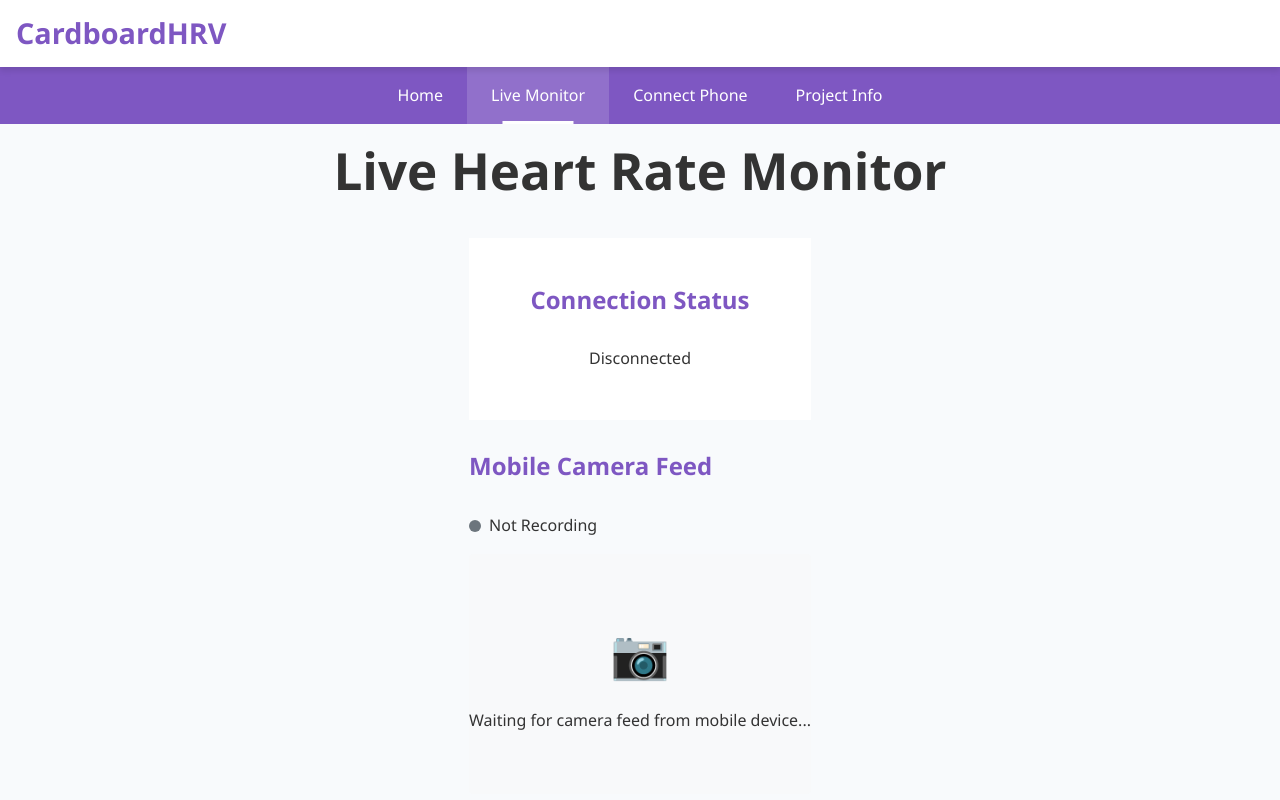
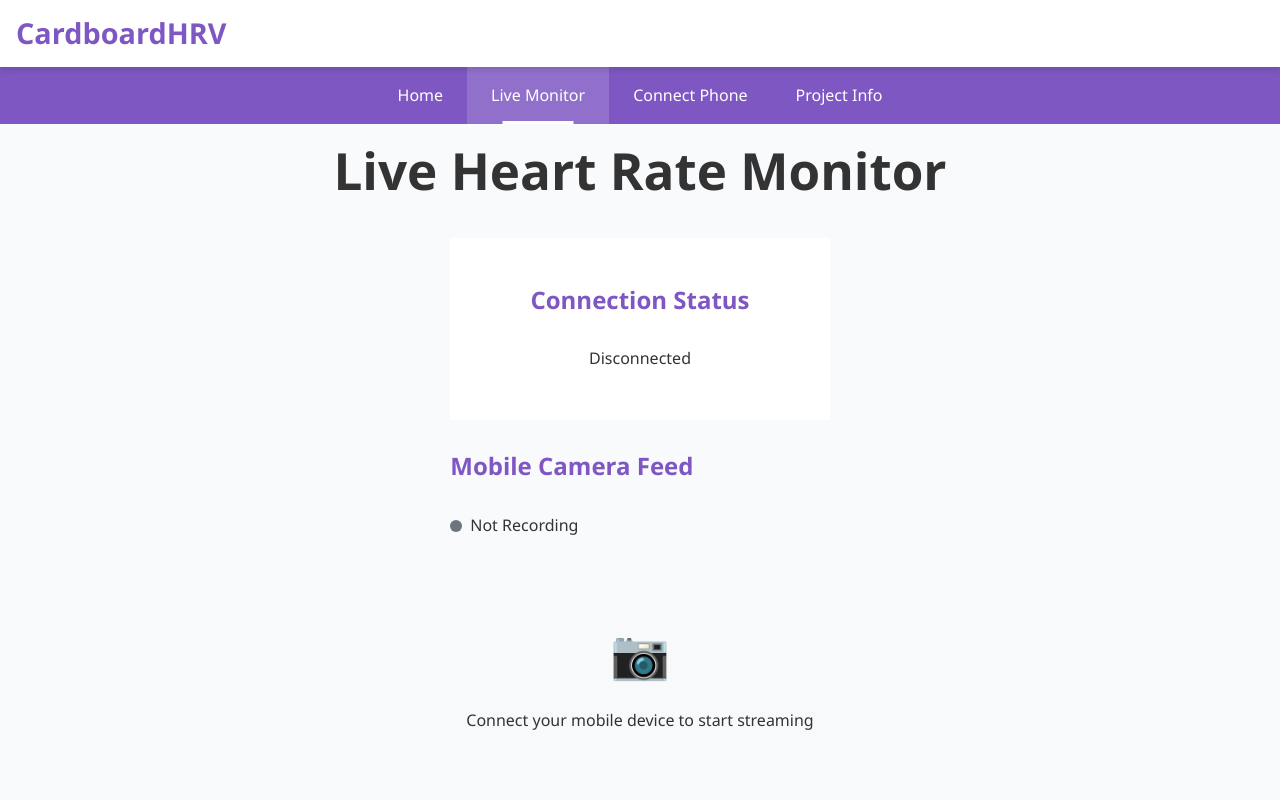
Before and after one commit to farooq-8627/cardboardhrv, a React (Vite) app: page /monitor in a window 1280 px wide. Shown: the top 800 px of the page. Built offline with nearby package versions, Linux system fonts and the light colour scheme; no server answers; the database is empty; sample sign-in values are in the browser's storage.

Commit message:
Fix video feed display: - Increase frame sending frequency and quality - Improve camera feed container styling - Add better error handling - Add debugging logs for frame reception

```diff
--- a/src/components/ConnectMobile.jsx
+++ b/src/components/ConnectMobile.jsx
@@ -119,15 +119,18 @@ function ConnectMobile() {
 				rawData: redAvg,
 			});
 
-			// Send camera frame (every ~10 frames)
-			if (Math.random() < 0.1) {
+			// Send camera frame more frequently (every 3-4 frames)
+			if (Math.random() < 0.3) {
 				const smallCanvas = document.createElement("canvas");
 				const smallCtx = smallCanvas.getContext("2d");
-				smallCanvas.width = 160;
-				smallCanvas.height = 120;
+				smallCanvas.width = 320; // Increased resolution
+				smallCanvas.height = 240;
 				smallCtx.drawImage(video, 0, 0, smallCanvas.width, smallCanvas.height);
-				const frameDataUrl = smallCanvas.toDataURL("image/jpeg", 0.5);
+				const frameDataUrl = smallCanvas.toDataURL("image/jpeg", 0.7); // Better quality
+
+				// Send frame both through context and connection service
 				handleCameraFrame({ imageData: frameDataUrl, timestamp: Date.now() });
+				connectionService.sendCameraFrame(frameDataUrl);
 			}
 
 			processingRef.current = false;
@@ -150,8 +153,15 @@ function ConnectMobile() {
 			streamRef.current = stream;
 
 			video.onloadedmetadata = () => {
-				video.play();
+				video.play().catch((error) => {
+					console.error("Error playing video:", error);
+				});
 				processFrame();
+			};
+
+			// Add error handling for video
+			video.onerror = (error) => {
+				console.error("Video error:", error);
 			};
 		},
 		[processFrame]
--- a/src/components/LiveMonitor.jsx
+++ b/src/components/LiveMonitor.jsx
@@ -250,6 +250,9 @@ function LiveMonitor() {
 									backgroundColor: "#f8f9fa",
 									borderRadius: "4px",
 									overflow: "hidden",
+									display: "flex",
+									alignItems: "center",
+									justifyContent: "center",
 								}}
 							>
 								{cameraFrame ? (
@@ -257,10 +260,14 @@ function LiveMonitor() {
 										src={cameraFrame}
 										alt="Camera Feed"
 										style={{
-											width: "100%",
-											height: "100%",
+											maxWidth: "100%",
+											maxHeight: "100%",
 											objectFit: "contain",
 											display: "block",
+										}}
+										onError={(e) => {
+											console.error("Error loading camera frame:", e);
+											e.target.style.display = "none";
 										}}
 									/>
 								) : (
@@ -271,6 +278,8 @@ function LiveMonitor() {
 											alignItems: "center",
 											justifyContent: "center",
 											height: "100%",
+											textAlign: "center",
+											padding: "1rem",
 										}}
 									>
 										<div
@@ -279,7 +288,11 @@ function LiveMonitor() {
 										>
 											📷
 										</div>
-										<p>Waiting for camera feed from mobile device...</p>
+										<p style={{ margin: 0 }}>
+											{connectionStatus === "connected"
+												? "Waiting for camera feed..."
+												: "Connect your mobile device to start streaming"}
+										</p>
 									</div>
 								)}
 
@@ -297,6 +310,7 @@ function LiveMonitor() {
 											fontSize: "0.8rem",
 											display: "flex",
 											alignItems: "center",
+											gap: "4px",
 										}}
 									>
 										<div
@@ -305,7 +319,6 @@ function LiveMonitor() {
 												height: "8px",
 												borderRadius: "50%",
 												backgroundColor: "#fff",
-												marginRight: "4px",
 												animation: "pulse 1s infinite",
 											}}
 										></div>
--- a/src/context/AppContext.jsx
+++ b/src/context/AppContext.jsx
@@ -16,7 +16,9 @@ export function useAppContext() {
 
 export function AppProvider({ children }) {
 	const [isConnected, setIsConnected] = useState(() => {
-		return localStorage.getItem("cardboardhrv-connection-status") === "connected";
+		return (
+			localStorage.getItem("cardboardhrv-connection-status") === "connected"
+		);
 	});
 	const [heartRateData, setHeartRateData] = useState([]);
 	const [currentHeartRate, setCurrentHeartRate] = useState(0);
@@ -31,7 +33,9 @@ export function AppProvider({ children }) {
 		return localStorage.getItem("cardboardhrv-session-id") || "";
 	});
 	const [connectionStatus, setConnectionStatus] = useState(() => {
-		return localStorage.getItem("cardboardhrv-connection-status") || "disconnected";
+		return (
+			localStorage.getItem("cardboardhrv-connection-status") || "disconnected"
+		);
 	});
 	const [deviceInfo, setDeviceInfo] = useState(() => {
 		const stored = localStorage.getItem("cardboardhrv-device-info");
@@ -68,7 +72,10 @@ export function AppProvider({ children }) {
 	const handleHeartRateData = useCallback((data) => {
 		setCurrentHeartRate(data.heartRate);
 		setHeartRateData((prev) => {
-			const newData = [...prev, { timestamp: data.timestamp, value: data.heartRate }];
+			const newData = [
+				...prev,
+				{ timestamp: data.timestamp, value: data.heartRate },
+			];
 			return newData.slice(-60);
 		});
 
@@ -88,6 +95,7 @@ export function AppProvider({ children }) {
 
 	const handleCameraFrame = useCallback((data) => {
 		if (data.imageData) {
+			// Update frame immediately
 			setCameraFrame(data.imageData);
 			setLastFrameTime(data.timestamp);
 			setIsRecording(true);
@@ -105,6 +113,12 @@ export function AppProvider({ children }) {
 					localStorage.setItem("cardboardhrv-was-recording", "false");
 				}
 			}, 5000);
+
+			// Log frame received for debugging
+			console.log(
+				"Camera frame received:",
+				new Date(data.timestamp).toLocaleTimeString()
+			);
 		}
 	}, []);
 
@@ -112,7 +126,10 @@ export function AppProvider({ children }) {
 	const setupEventListeners = useCallback(() => {
 		if (eventListenersSet.current) return;
 
-		connectionService.on("connectionStatusChanged", handleConnectionStatusChanged);
+		connectionService.on(
+			"connectionStatusChanged",
+			handleConnectionStatusChanged
+		);
 		connectionService.on("devicesPaired", handleDevicesPaired);
 		connectionService.on("heartRateData", handleHeartRateData);
 
@@ -120,14 +137,18 @@ export function AppProvider({ children }) {
 	}, [handleConnectionStatusChanged, handleDevicesPaired, handleHeartRateData]);
 
 	// Initialize connection service
-	const initializeConnection = useCallback(async (newSessionId, deviceType) => {
+	const initializeConnection = useCallback(
+		async (newSessionId, deviceType) => {
 			if (!newSessionId || initializationInProgress.current) return false;
 
 			try {
 				initializationInProgress.current = true;
 				setupEventListeners();
 
-			const success = await connectionService.initialize(newSessionId, deviceType);
+				const success = await connectionService.initialize(
+					newSessionId,
+					deviceType
+				);
 				if (success) {
 					setSessionId(newSessionId);
 					localStorage.setItem("cardboardhrv-session-id", newSessionId);
@@ -137,13 +158,18 @@ export function AppProvider({ children }) {
 			} finally {
 				initializationInProgress.current = false;
 			}
-	}, [setupEventListeners]);
+		},
+		[setupEventListeners]
+	);
 
 	// Clean up function
 	const cleanup = useCallback(() => {
 		if (!eventListenersSet.current) return;
 
-		connectionService.off("connectionStatusChanged", handleConnectionStatusChanged);
+		connectionService.off(
+			"connectionStatusChanged",
+			handleConnectionStatusChanged
+		);
 		connectionService.off("devicesPaired", handleDevicesPaired);
 		connectionService.off("heartRateData", handleHeartRateData);
 
```
Lines whose indentation alone changed are shown as unchanged.
